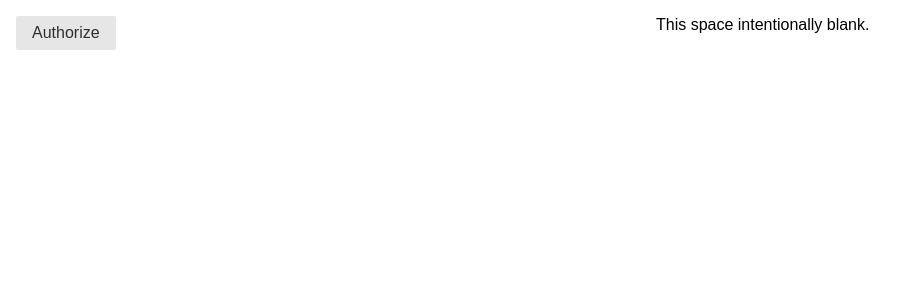
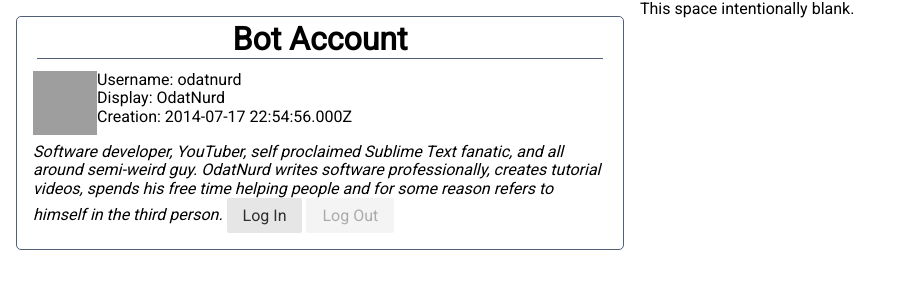
Before and after one commit to OdatNurd/devember-2021, a website: page dashboard/twitch.html in a window 1280 px wide. Shown: the whole page, without its empty margins (0-912 px from the left). Drawn offline with nearby package versions, Linux system fonts and the light colour scheme; grey boxes are pictures that could not be loaded.

Commit message:
Start working on the front end of the bot
Here we're starting to work on the user visible portions of the bot in
order to make it easier to use and control than the traditional method
of knowing to put magic things in places.

This first mock up is for a panel that will show you what account is
being used for the bot (if any) and allow you to log in and out.

```diff
--- a/dashboard/twitch.html
+++ b/dashboard/twitch.html
@@ -3,28 +3,86 @@
 <head>
   <meta charset="UTF-8">
   <link rel="stylesheet" href="https://unpkg.com/purecss@2.0.6/build/pure-min.css" integrity="sha384-Uu6IeWbM+gzNVXJcM9XV3SohHtmWE+3VGi496jvgX1jyvDTXfdK+rfZc8C1Aehk5" crossorigin="anonymous">
+  <link rel="preconnect" href="https://fonts.googleapis.com">
+  <link rel="preconnect" href="https://fonts.gstatic.com" crossorigin>
+  <link href="https://fonts.googleapis.com/css2?family=Roboto&display=swap" rel="stylesheet">
+
   <style>
-    .monospace {
-      font-family: monospace;
+    html, button, input, select, textarea,
+    .pure-g [class *= "pure-u"] {
+      font-family: 'Roboto', sans-serif;
     }
 
-    .l-box {
-        padding: 1em;
+    bot-card, user-info, user-details, text-line {
+      display: block;
     }
+
+    bot-card {
+      padding: 0 1em 1em;
+      margin:  1em;
+      border: 1px solid #525F78;
+      border-radius: 5px;
+    }
+
+    bot-card > h1 {
+      text-align: center;
+      border-bottom: 1px solid #525f78;
+      margin: 4px;
+    }
+
+    user-info {
+      padding-top: 0.5em;
+      padding-bottom: 0.5em;
+      display: flex;
+    }
+
+    user-info > img {
+      width: 64px;
+      height: 64px;
+    }
+
   </style>
 </head>
 <body>
   <div class="pure-g">
-      <div class="pure-u-1-2">
-        <div class='l-box'>
-          <a id="auth-link" href="#" target="_top"><button class="pure-button" id="twitch-authorize">Authorize</button></a>
-        </div>
+    <div class="pure-u-1-2">
+      <bot-card>
+        <h1>Bot Account</h1>
+        <user-info>
+          <img src="https://static-cdn.jtvnw.net/jtv_user_pictures/c734d46c-712b-4ee7-af89-204cc97bc367-profile_image-300x300.png">
+          <user-details>
+            <text-line>Username: odatnurd</text-line>
+            <text-line>Display:  OdatNurd</text-line>
+            <text-line>Creation: 2014-07-17 22:54:56.000Z</text-line>
+          </user-details>
+        </user-info>
+
+        <em>Software developer, YouTuber, self proclaimed Sublime Text fanatic, and all around semi-weird guy.  OdatNurd writes software professionally, creates tutorial videos, spends his free time helping people and for some reason refers to himself in the third person.</em>
+
+        <a id="auth-link" href="#" target="_top"><button class="pure-button" id="twitch-authorize">Log In</button></a>
+        <a id="auth-link" href="#" target="_top"><button class="pure-button pure-button-disabled" id="twitch-authorize">Log Out</button></a>
+      </bot-card>
+
+<!--
+{
+  broadcasterType: 'affiliate',
+  creationDate: 2014-07-17T22:54:56.000Z,
+  description: 'Software developer, YouTuber, self proclaimed Sublime Text fanatic, and all around semi-weird guy.  OdatNurd writes software professionally, creates tutorial videos, spends his free time helping people and for some reason refers to himself in the third person.',
+  displayName: 'OdatNurd',
+  id: '66586458',
+  name: 'odatnurd',
+  offlinePlaceholderUrl: 'https://static-cdn.jtvnw.net/jtv_user_pictures/1ab071a0-c6d0-406e-b72d-93bb86bc9564-channel_offline_image-1920x1080.png',
+  profilePictureUrl: 'https://static-cdn.jtvnw.net/jtv_user_pictures/c734d46c-712b-4ee7-af89-204cc97bc367-profile_image-300x300.png',
+  type: '',
+  views: 13318
+}
+ -->
+    </div>
+    <div class="pure-u-1-2">
+      <div class="card">
+        This space intentionally blank.
       </div>
-      <div class="pure-u-1-2">
-        <div class="l-box">
-          This space intentionally blank.
-        </div>
-      </div>
+    </div>
   </div>
 
 
```
